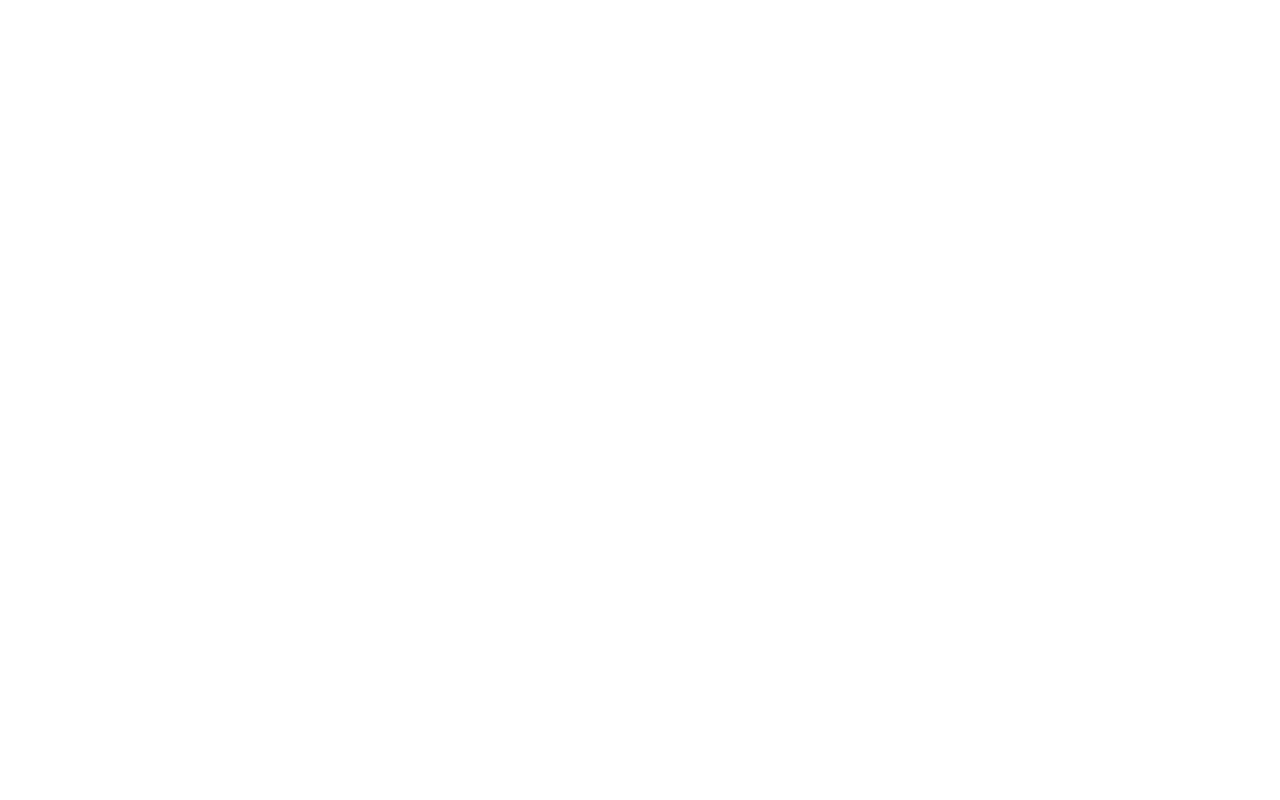
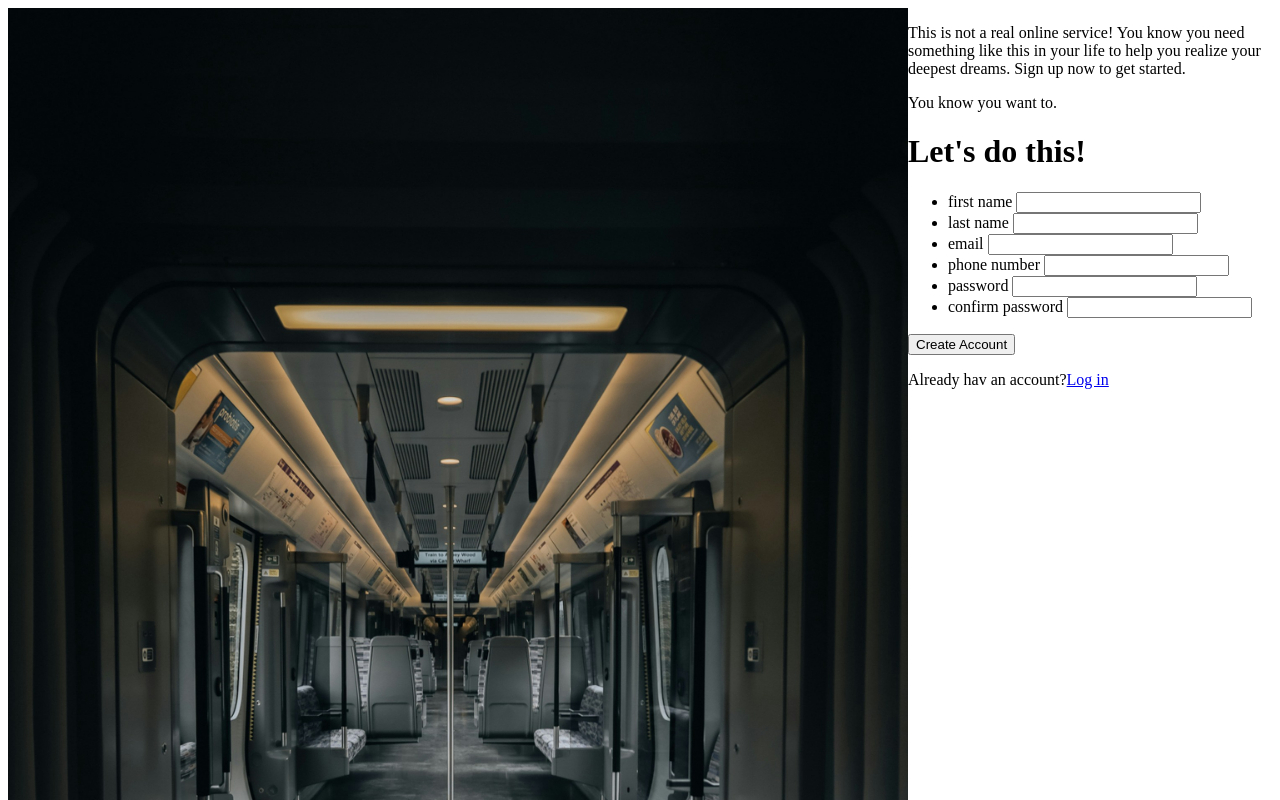
Before and after one commit to Alexandra-Vikhareva/form, a plain HTML site: page index.html in a window 1280 px wide. Shown: the top 800 px of the page. Drawn offline with Linux system fonts and the light colour scheme.

Commit message:
make page structure

```diff
--- a/index.html
+++ b/index.html
@@ -7,6 +7,56 @@
     <link rel="stylesheet" href="style.css">
 </head>
 <body>
+    <div class="container">
+        <div class="images">
+            <img src="images/photo.jpg" alt="cyber train inside by Denley Jones" width="900px">
+            <div class="logo">
+                <img src="images/odin-lined.png" alt="odin logo">
+            </div>
+        </div>
 
+        <div class="content">
+            <p>This is not a real online service! You know you need something
+            like this in your life to help you realize your deepest dreams.
+            Sign up now to get started.</p>
+
+            <p>You know you want to.</p>
+
+            <div class="form">
+                <h1>Let's do this!</h1>
+                    <form action="#" method="post">
+                        <ul>
+                            <li><label for="fname"> first name
+                                <input type="text" id="fName" name="fName"></label>
+                            </li>
+
+                            <li><label for="lname">last name
+                                <input type="text" id="lname" name="lname"></label>
+                            </li>
+
+                            <li><label for="mail">email
+                                <input type="email" id="mail" name="email"></label>
+                            </li>
+
+                            <li><label for="phone">phone number
+                                <input type="tel" id="number" name="number"></label>
+                            </li>
+
+                            <li><label for="password">password
+                                <input type="password" id="password" name="password"></label>
+                            </li>
+
+                            <li><label for="confirm">confirm password
+                                <input type="password" id="confirm"></label>
+                            </li>
+                        </ul>
+                    </form>
+
+                    <button type="submit">Create Account</button>
+            </div>
+
+            <p>Already hav an account?<a href="#">Log in</a></p>
+        </div>
+    </div>
 </body>
 </html>
--- a/style.css
+++ b/style.css
@@ -2,3 +2,7 @@
     font-family: 'Norse-Bold';
     src: url(./Norse-Bold.woff2) format('woff2');
   }
+
+.container {
+    display: flex;
+}
```
